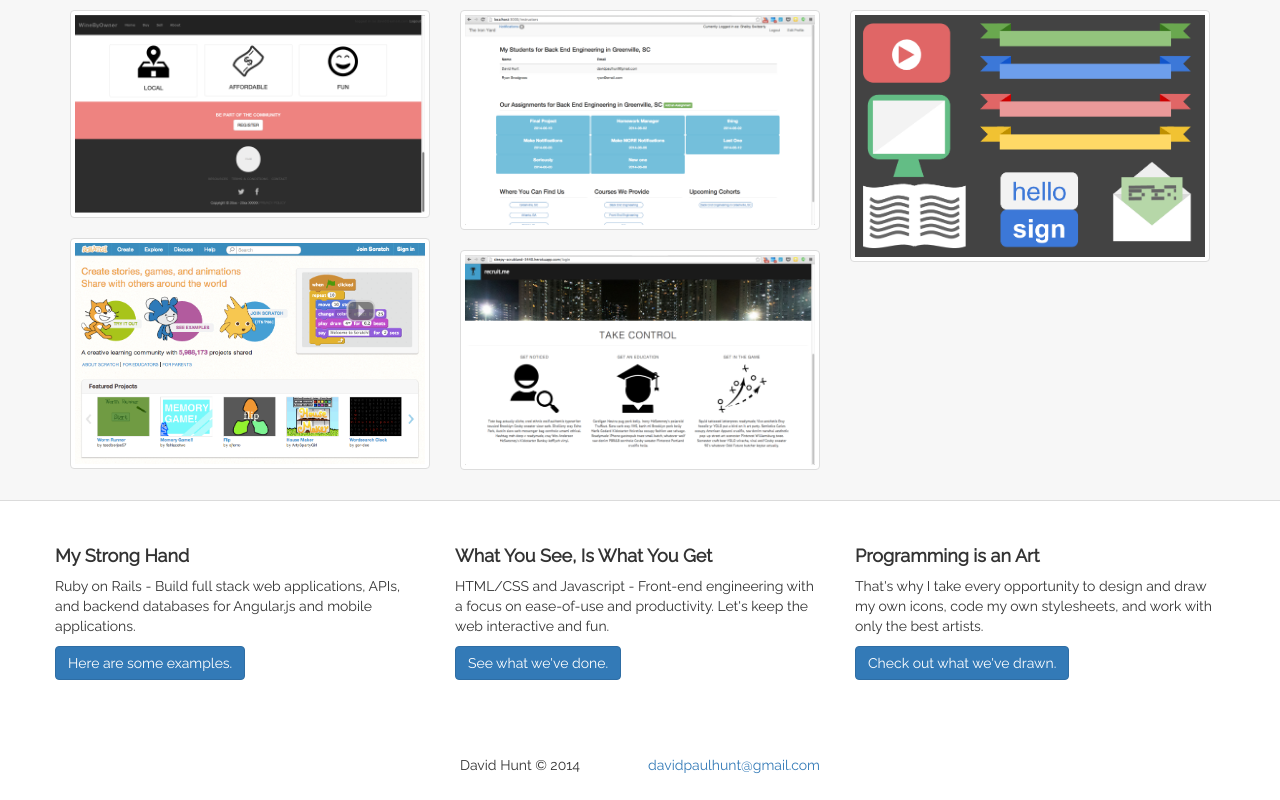
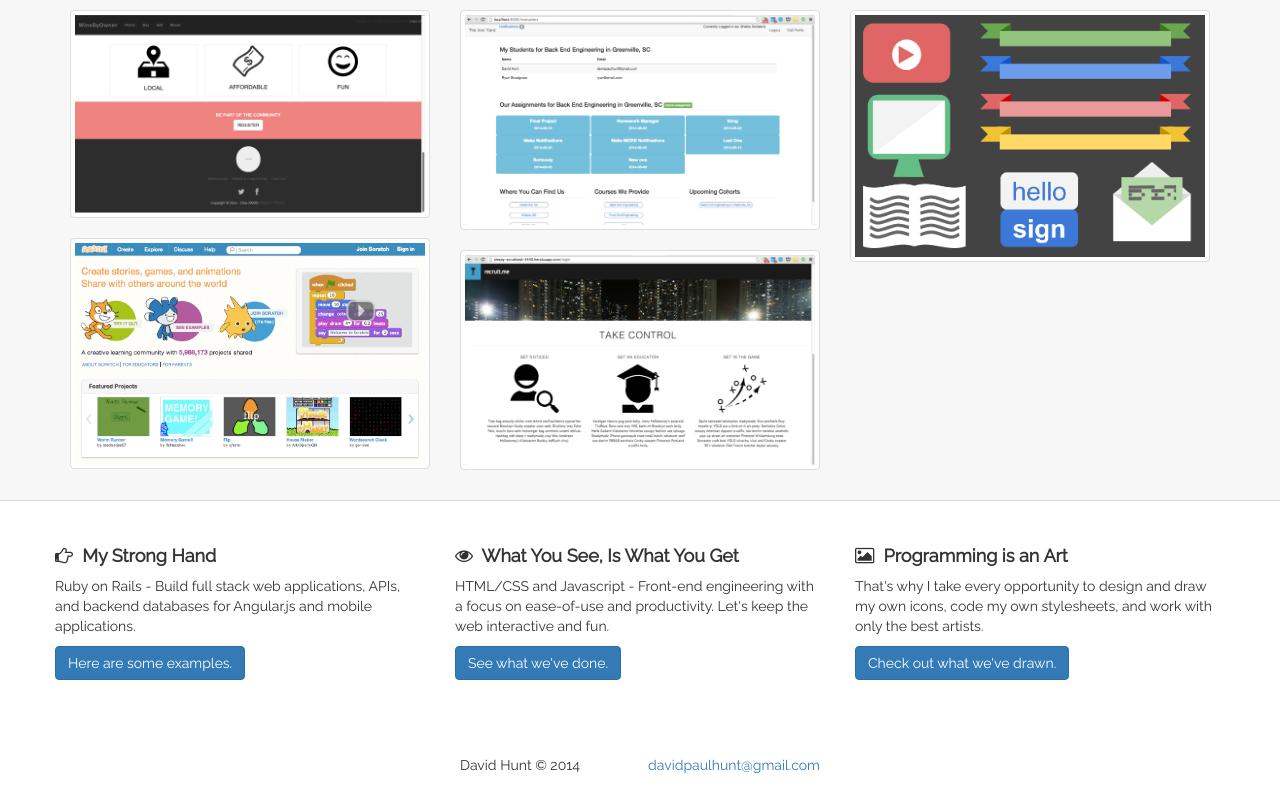
Before and after one commit to davidpaulhunt/example1, a plain HTML site: page index.html in a window 1280 px wide. Shown: the part 641-1441 px from the top of the page. Drawn offline with nearby package versions, Linux system fonts and the light colour scheme.

```diff
--- a/index.html
+++ b/index.html
@@ -60,17 +60,17 @@
     <div class="container">
       <div class="row">
         <div class="col-md-4">
-          <h3>My Strong Hand</h3>
+          <h3><i class="fa fa-hand-o-right fw"></i>&nbsp; My Strong Hand</h3>
           <p>Ruby on Rails - Build full stack web applications, APIs, and backend databases for Angular.js and mobile applications.</p>
           <p><a href="#" class="btn btn-primary">Here are some examples.</a></p>
         </div>
         <div class="col-md-4">
-          <h3>What You See, Is What You Get</h3>
+          <h3><i class="fa fa-eye fw"></i>&nbsp; What You See, Is What You Get</h3>
           <p>HTML/CSS and Javascript - Front-end engineering with a focus on ease-of-use and productivity. Let's keep the web interactive and fun.</p>
           <p><a href="#" class="btn btn-primary">See what we've done.</a></p>
         </div>
         <div class="col-md-4">
-          <h3>Programming is an Art</h3>
+          <h3><i class="fa fa-picture-o fw"></i>&nbsp; Programming is an Art</h3>
           <p>That's why I take every opportunity to design and draw my own icons, code my own stylesheets, and work with only the best artists.</p>
           <p><a href="#" class="btn btn-primary">Check out what we've drawn.</a></p>
         </div>
```
